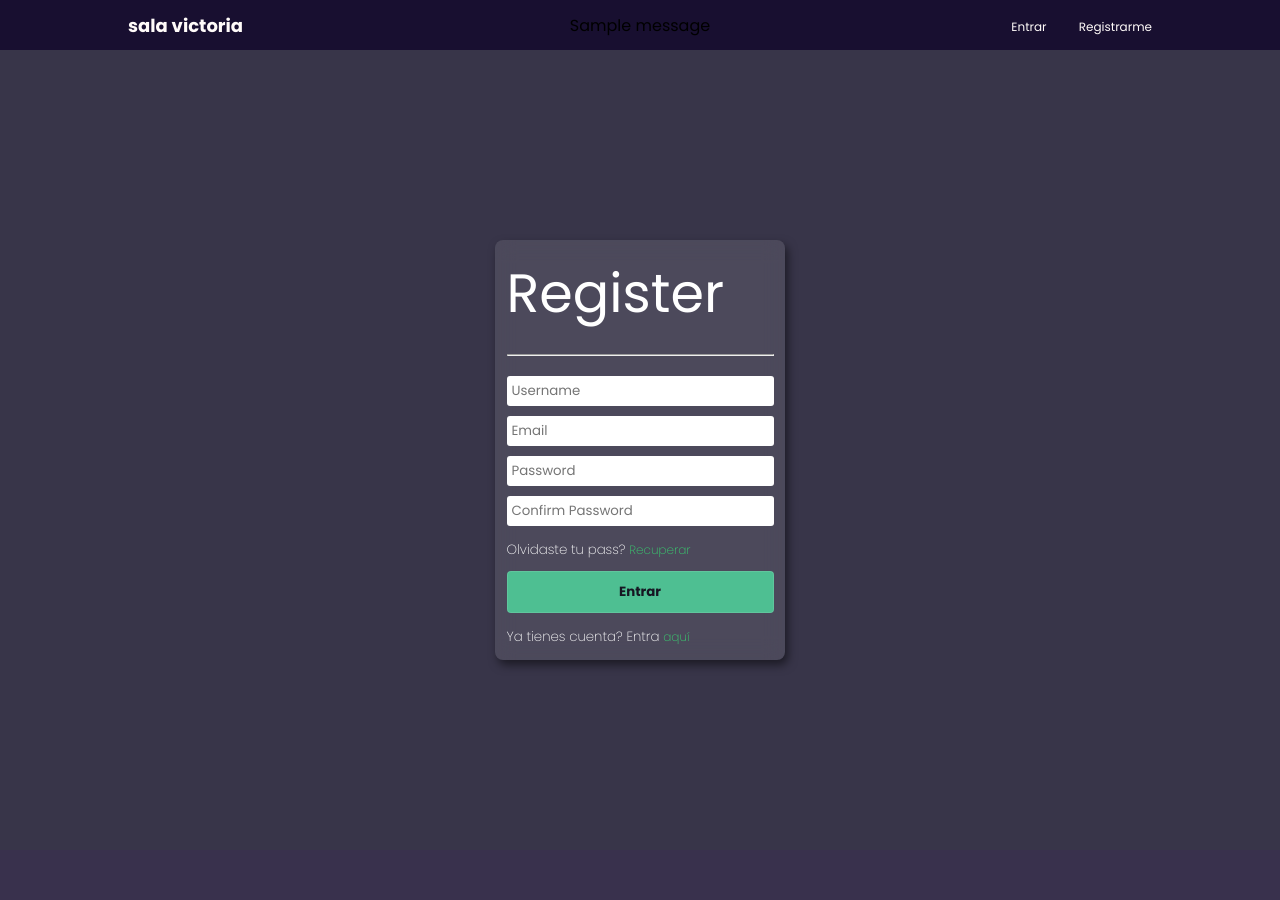
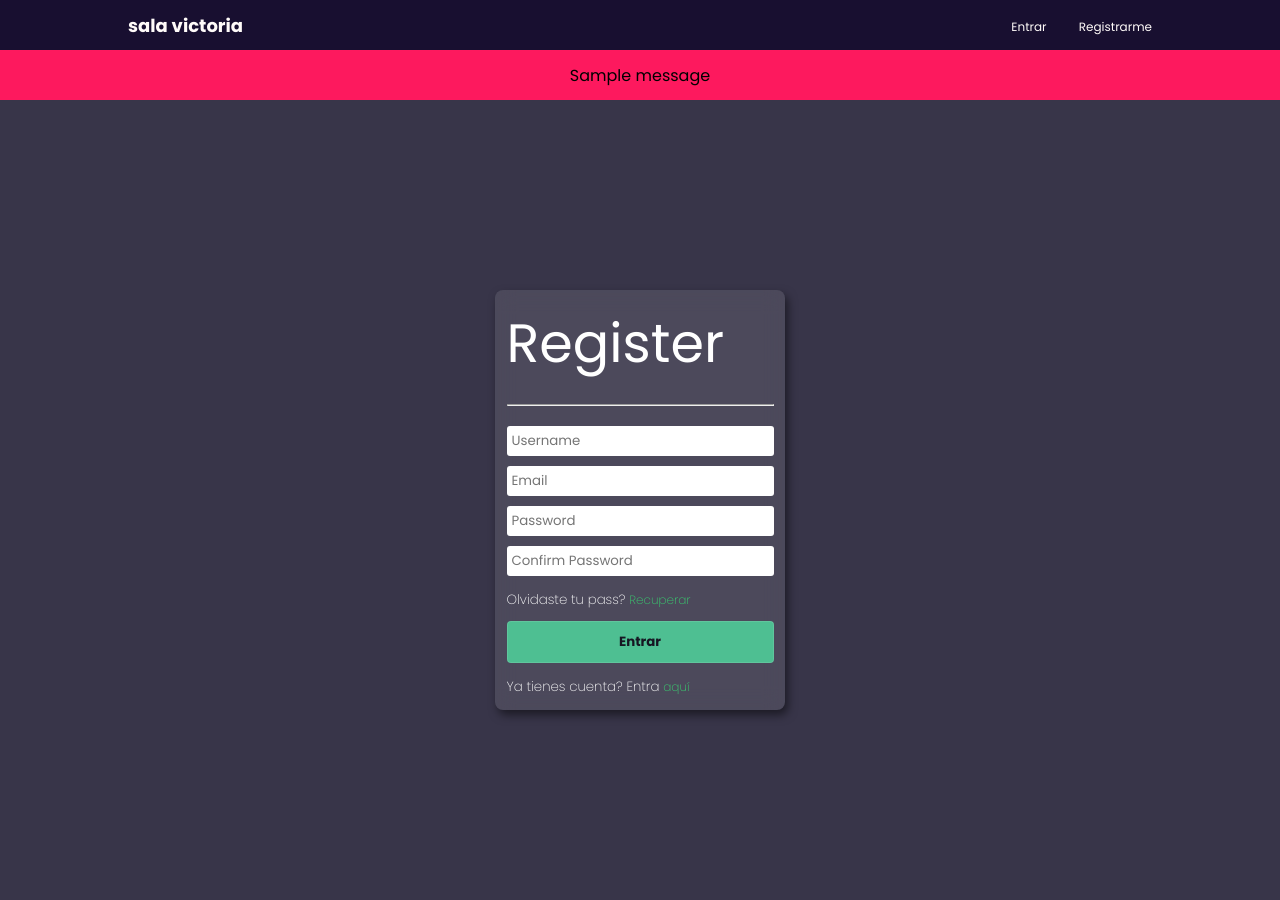
Before and after one commit to YellowBallPython/vic-test, a Django app: page /register/ in a window 1280 px wide. Before the commit the page ends 669 px from the top, so only its background shows below. Run offline with Django 3.2, Linux system fonts and the light colour scheme; tables that the repository leaves empty hold one stand-in row (values such as "Sample post"); one stand-in notice (Sample message) is shown; some libraries are stand-ins or nearby versions.

Commit message:
Messages working
Se agregan los messages al base.html, se modifica el template del register para que solo se muestre a uknown users, se modifica el view del reservations/make. El message no necesita tomarse como contexto. Se modificaron estilos del message

```diff
--- a/frontend/templates/frontend/base.html
+++ b/frontend/templates/frontend/base.html
@@ -13,6 +13,7 @@
 </head>
 
 <body>
+    <header>
         <div class="nav-container">
             <nav>
                 <a id="logo" href="{% url 'frontend:index' %}">
@@ -20,8 +21,8 @@
                 </a>
                 <ul>
                     {% if user.is_authenticated %}
+                    <li><a href="{% url 'profiles:profile' %}">Perfil</a></li>
                     <li><a href="{% url 'reservations:lista' %}">Reservas</a></li>
-                <li><a href="{% url 'profiles:band-creation' %}">Bandas</a></li>
                     <li><a href="{% url 'frontend:logout' %}">Logout</a></li>
                     {% else %}
                     <li><a href="{% url 'frontend:login' %}">Entrar</a></li>
@@ -33,12 +34,13 @@
         {% if messages %}
         <div class="messages-container">
             {% for message in messages %}
-        <div class="alert alert-{{message.tags}}">
+            <div class="message-alert">
                 {{message}}
             </div>
             {% endfor %}
         </div>
         {% endif %}
+    </header>
 
     {% block content %}
     {% endblock content %}
--- a/profiles/templates/profiles/register.html
+++ b/profiles/templates/profiles/register.html
@@ -6,6 +6,11 @@
 
 {% block content %}
 <div class="body-body">
+    {% if user.is_authenticated %}
+
+    <h2 id="register-denied-h1">Para crear una cuenta es necesario desloguearse.</h2>
+
+    {% else %}
     <div class="form-container">
         <div class="form-card">
             <div class="form-card-content">
@@ -35,6 +40,7 @@
                 </form>
             </div>
         </div>
+        {% endif %}
     </div>
 </div>
 
--- a/reservations/views.py
+++ b/reservations/views.py
@@ -34,7 +34,6 @@ def make_res(request):
                     request, "Ingrese una fecha válida.")
                 context = {
                     'form': form,
-                    'messages': messages,
                 }
                 return render(request, 'reservations/make.html', context)
 
@@ -44,7 +43,6 @@ def make_res(request):
                     request, "Ingrese una hora válida.")
                 context = {
                     'form': form,
-                    'messages': messages,
                 }
                 return render(request, 'reservations/make.html', context)
 
@@ -72,7 +70,6 @@ def make_res(request):
                         request, "Alguien ya tomó reservó ese espacio :(")
                     context = {
                         'form': form,
-                        'messages': messages,
                     }
                     return render(request, 'reservations/make.html', context)
 
--- a/static/css/main.css
+++ b/static/css/main.css
@@ -31,13 +31,18 @@
 }
 
 /*
+------------> HEADER <------------
+*/
+
+
+
+/*
 ------------> NAV <------------
 */
 
 .nav-container {
     display: flex;
     width: 100%;
-    position: absolute;
     justify-content: center;
     align-items: center;
     height:50px;
@@ -45,12 +50,15 @@
 }
 
 .messages-container {
+    background: #fd195e;
     display: flex;
-    width: 100%;
     position: relative;
     justify-content: center;
     align-items: center;
     height:50px;
+}
+
+.messages-container .message-alert {
 }
 
 nav {
@@ -537,6 +545,7 @@ hr {
     font-weight: 200;
 }
 
+
 /*
 ------------> MEDIA QUERIES <------------
 */
@@ -558,4 +567,6 @@ hr {
     .container-all-res {
         margin-top: 15px;
     }
+
+
   }
```
Lines whose indentation alone changed are shown as unchanged.
